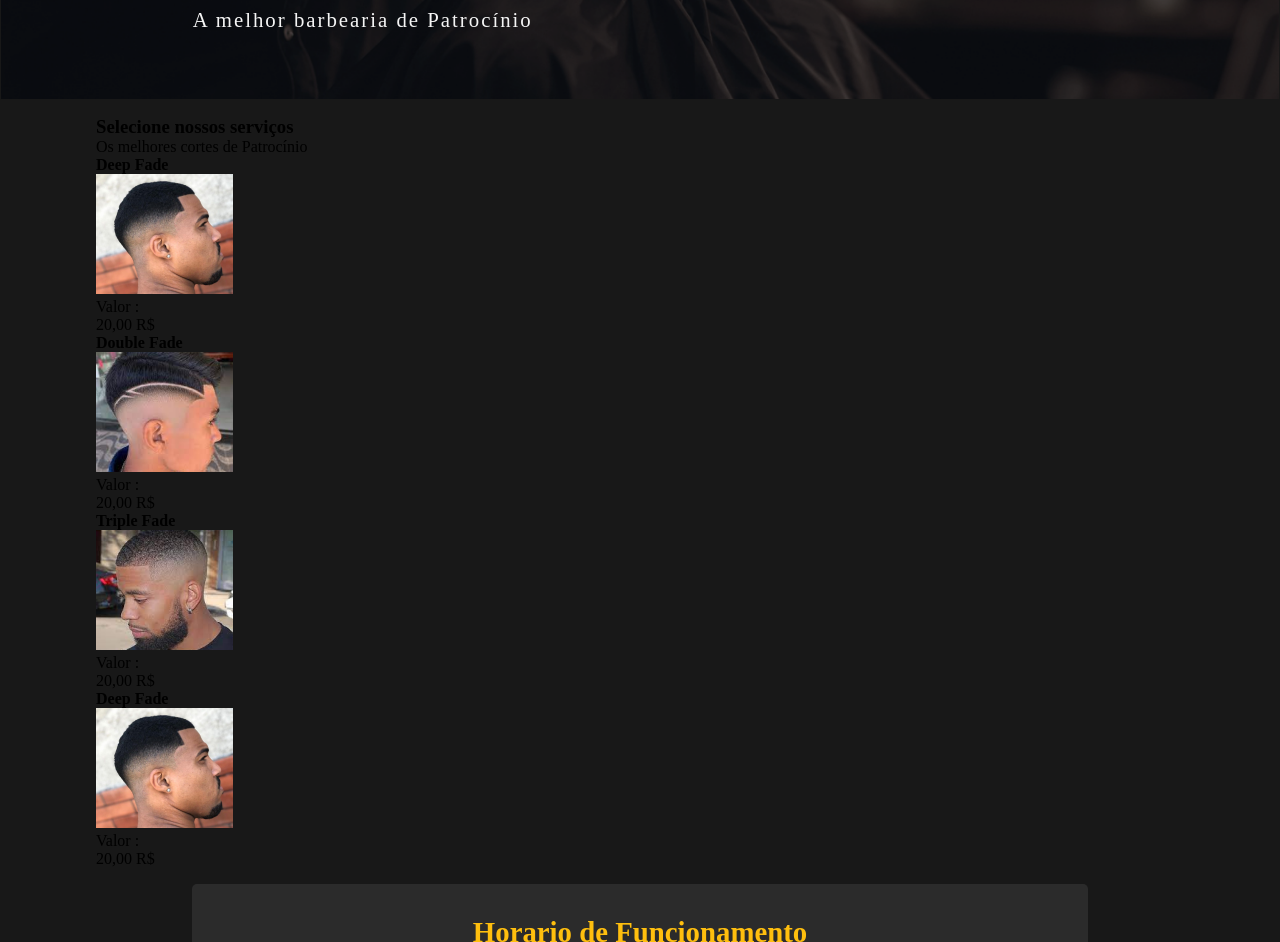
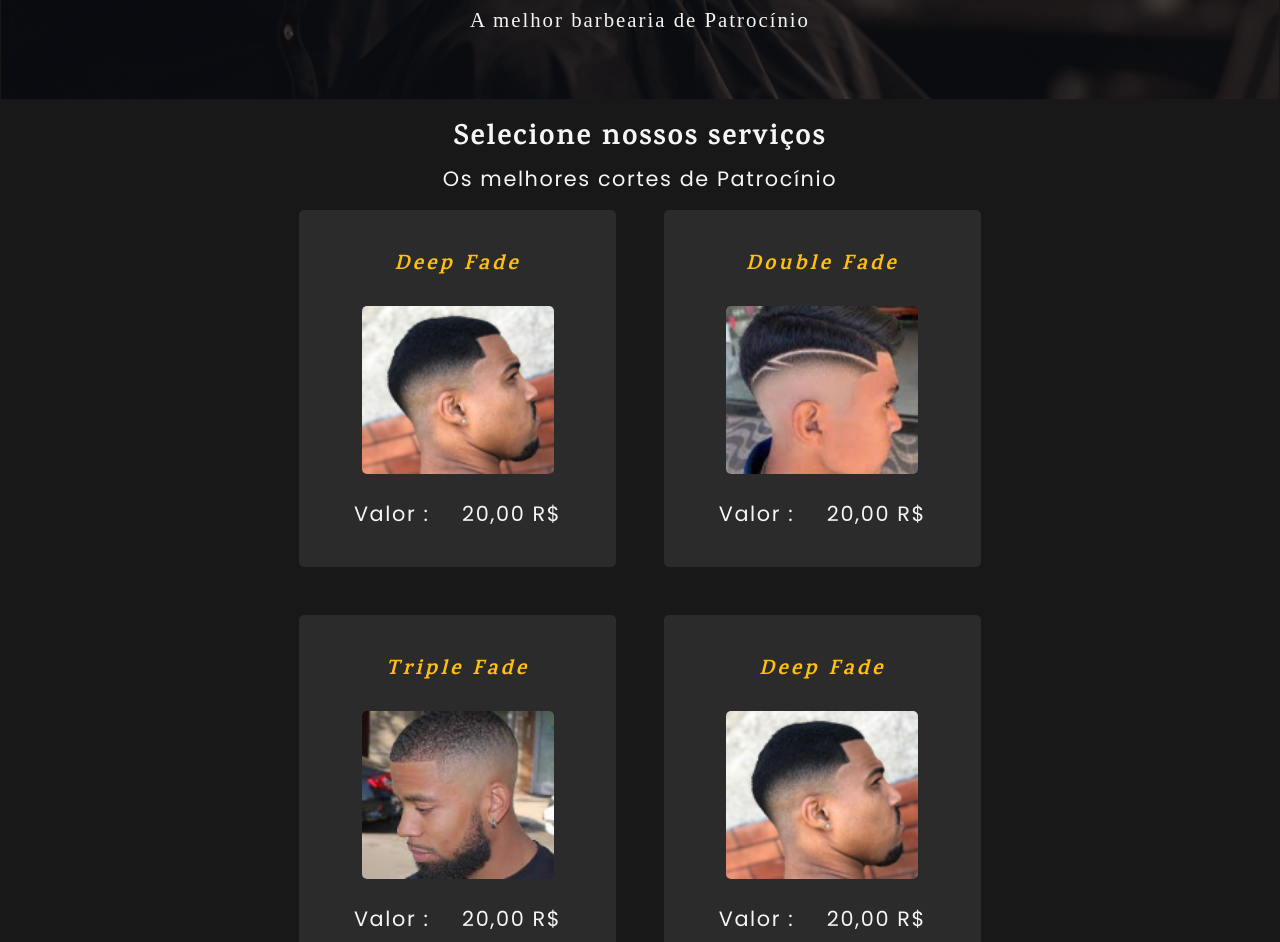
Before and after one commit to Geraldo-B-Neto/BarberShop_model2, a plain HTML site: page index.html in a window 1280 px wide. Shown: the part 260-1202 px from the top of the page. Drawn offline with nearby package versions, Linux system fonts and the light colour scheme; a script that the page names is missing.

Commit message:
Add files via upload

```diff
--- a/css/index.css
+++ b/css/index.css
@@ -8,11 +8,10 @@
 :root{
   --black:#00010d;
   --white:whitesmoke;
-  --grey:#151515cd;
-  --grey2:#181818;
-  --grey3:#2b2b2b;
-  --gold:#ffbf0e;
-  --fundoTexto: #DCDCDC;
+
+  --first:#181818;
+  --second:#2b2b2b;
+  --third:#ffbf0e;
 
   --PCtitulos:2.4rem;
   --PCtitulos2:1.8rem;
@@ -20,13 +19,12 @@
 }
 
 body{
-  background:var(--grey2);
-  font-weight: 300;
+  background:var(--first);
 }
 
 main > section{
   margin: 1rem auto;
-  width: 85%;
+  width: 90%;
   border-radius: 5px;
 }
 
@@ -39,6 +37,7 @@ main > section{
   flex-direction: column;
   justify-content: space-around;
   align-items: center;
+  letter-spacing: 2px;
 }
 .containerPresentaion h2{
   font-family: "Karma", serif;
@@ -52,27 +51,34 @@ main > section{
   opacity: .8;
 }
 .boxNavPresentation{
-  width: 80%;
+  width: 86%;
   display: flex;
   justify-content: space-between;
   align-items: center;
 }
 .boxNavPresentation img{
-  width: 4rem;
+  width: 6rem;
 }
 .boxTextPresentation{
   margin: 3rem auto;
   display: flex;
   justify-content: space-between;
   align-items: center;
-  letter-spacing: 2px;
-  width: 70%;
+  width: 90%;
+}
+.boxTextPresentation{
+  display: flex;
+  flex-direction: column;
+  align-items: center;
+  text-align: center;
 }
 .boxNavPresentation aside{
   font-family: "Poppins", sans-serif;
 }
 .boxTextPresentation h2{
-  color: var(--gold);
+  color: var(--third);
+  text-align: center;
+  margin: auto;
 }
 .boxTextPresentation aside{
   margin-block: 0rem 1.2rem;
@@ -82,11 +88,71 @@ main > section{
   color: var(--white);
 }
 .boxTextPresentation img{
-  width: 6rem;
+  width: 10rem;
+}
+.containerHairCuts{
+  width: 90%;
+  display: flex;
+  flex-direction: column;
+  gap: 1rem;
+
+}
+.boxHairCutsTitle{
+  text-align: center;
+  color: var(--white);
+  letter-spacing: .1rem;
+}
+.boxHairCutsTitle h3{
+  font-family: "Karma", serif;
+}
+.boxHairCutsTitle aside{
+  font-family: "Poppins", sans-serif;
+}
+.cardContent{
+  display: flex;
+  flex-direction: column;
+  align-items: center;
+  gap: 1.5rem;
+  background: var(--second);
+  color: var(--white);
+  padding: 1.5rem 1rem;
+  border-radius: 5px;
+
+}
+.cardContent h4{
+  font-size: ;
+  font-family: "Karma", serif;
+  color: var(--third);
+  letter-spacing: .2rem;
+  font-style: italic;
+  text-align: center;
+}
+.cardContent img{
+  border-radius: 5px;
+  width: 12rem;
+}
+.boxHairCutsContent{
+  display: flex;
+  overflow-x: scroll;
+  gap: 3rem;
+}
+.hairCutPrice{
+  display: flex;
+  justify-content: space-around;
+  width: 15rem;
+  letter-spacing: .1rem;
+  font-family: "Poppins", sans-serif;
+}
+
+.addHairCut{
+  border: none;
+  outline: nons;
+  padding: 10px;
+  margin: auto;
 }
 
 .containerFuncionamento{
-  background: var(--grey3);
+  background: var(--second);
   display: flex;
   flex-direction: column;
   text-align: center;
@@ -94,7 +160,9 @@ main > section{
   padding: 2rem;
 }
 .containerFuncionamento h3{
-  color: var(--gold);
+  color: var(--third);
+  letter-spacing: .2rem;
+  font-family: "Karma", serif;
 }
 .contentHorarioFuncionamento{
    display: flex;
@@ -109,16 +177,22 @@ main > section{
 }
 .boxContentHF aside{
   font-family: "Poppins", sans-serif;
+  letter-spacing: .1rem;
 }
+
 .containerLocation{
-  background: var(--grey3);
+  background: var(--second);
   display: flex;
   flex-direction: column;
   gap: .5rem;
   align-items: center;
   color: var(--white);
-  font-weight: 300;
   padding-block: 2rem;
+}
+.containerLocation h3{
+  letter-spacing: .2rem;
+  color: var(--third);
+  font-family: "Karma", serif;
 }
 .boxLocationContent{
   display: flex;
@@ -138,7 +212,7 @@ main > section{
 }
 
 .fa{
-  color: var(--gold);
+  color: var(--third);
 }
 .material-symbols-outlined {
   font-variation-settings:
@@ -164,21 +238,24 @@ footer{
 .boxContentFooter:nth-child(2){
   display: flex;
   flex-direction: column;
-  align-items: center;
+  align-items: left;
   gap: 1rem;
 }
 .boxContentFooter h3{
   color: var(--white);
-  font-weight: 300;
+  font-family: "Karma", serif;
+  letter-spacing: .2rem;
 }
 .boxContentFooter > aside{
   display: flex;
   gap: 2rem;
 }
-
+.boxContentFooter aside, p{
+  font-family: "Poppins", sans-Serif;
+  letter-spacing: .1rem;
+}
 .boxContentFooter p{
   color: var(--white);
-  font-weight: 300;
   width: 80%;
   text-align: justify;
 }
@@ -210,6 +287,25 @@ footer{
 
 
 @media screen and (min-width:720px){
+  .containerHairCuts{
+    width: 70%;
+  }
+  .boxHairCutsContent{
+    flex-wrap: wrap;
+    width: 100%;
+    justify-content: center;
+    padding: 0;
+  }
+  .boxHairCutsTitle h3{
+    font-size: var(--PCtitulos2);
+  }
+  .boxHairCutsTitle aside{
+    font-size: var(--PCtexto);
+  }
+  .cardContent{
+    font-size: var(--PCtexto);
+    padding: 2.4rem;
+  }
 
   .boxTextPresentation h2{
     font-size: var(--PCtitulos);
@@ -256,7 +352,9 @@ footer{
     font-size: var(--PCtexto);
     letter-spacing: .2rem;
   }
-
+  .containerLocation h3{
+    font-size: var(--PCtitulos2);
+  }
   footer{
     flex-direction: row;
     justify-content: center;
```
